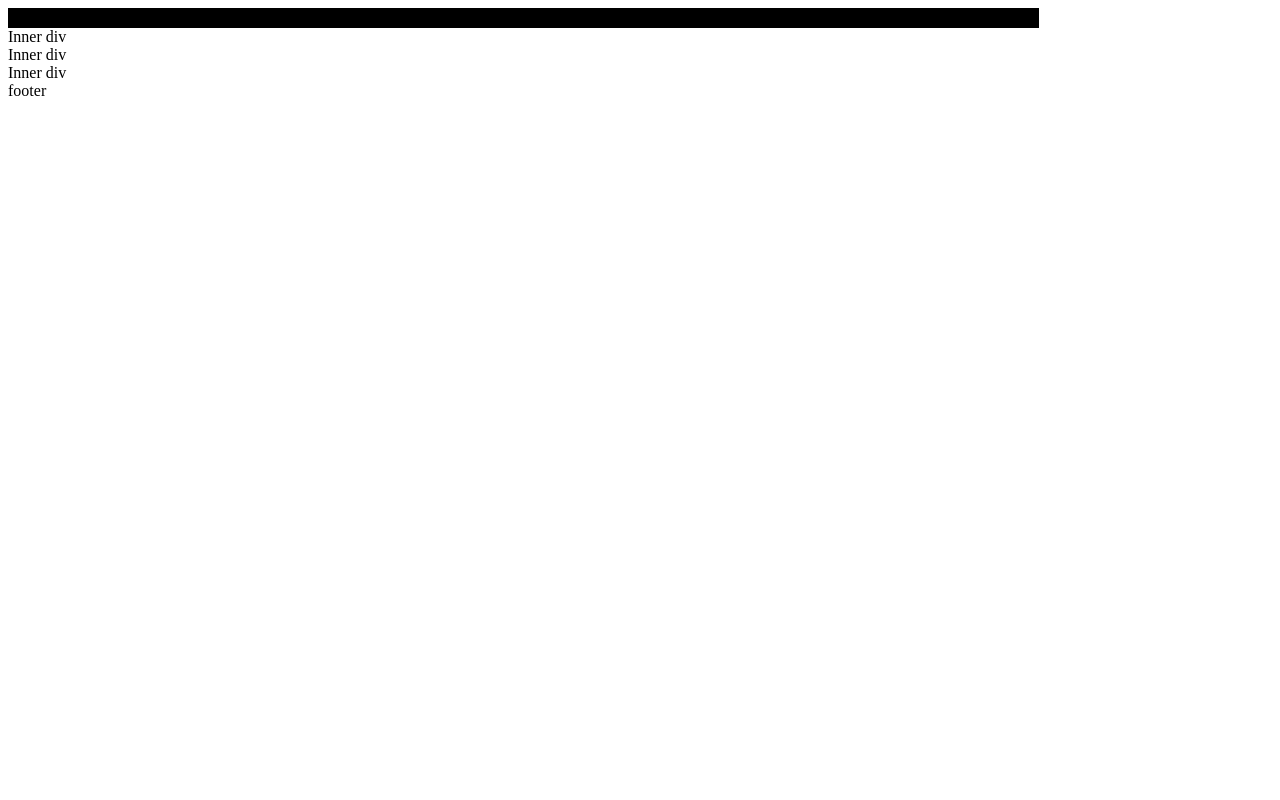
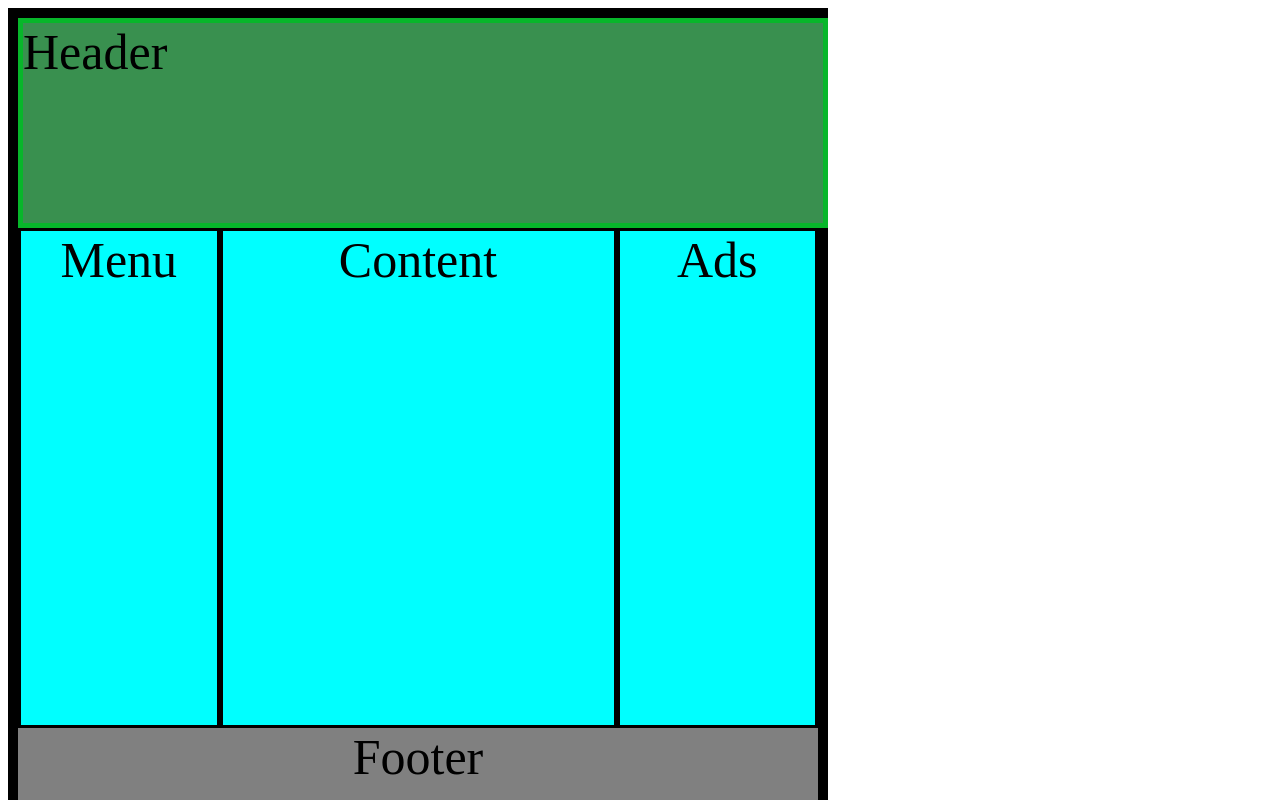
Before and after one commit to nebulamarie/nebula-content, a plain HTML site: page 10-css/assignments/flexbox/flexboxchallenge3.html in a window 1280 px wide. Shown: the top 800 px of the page. Drawn offline with Linux system fonts and the light colour scheme.

Commit message:
more flex practice complete

```diff
--- a/10-css/assignments/flexbox/flexboxchallenge3.html
+++ b/10-css/assignments/flexbox/flexboxchallenge3.html
@@ -5,52 +5,72 @@ div flexbox-container ↳ div header ↳ div flexbox-item ↳ div main ↳ div s
 
 <!DOCTYPE html>
 
-<head>
-    <div class="header">
-
-</div>
-    </head>
 
 
-        <div class="container">
-            <div>Inner div</div>
-            <div class="menu"></div>
-            <div>Inner div</div>
-            <div class="content"></div>
-            <div>Inner div</div>
-            <div class="ads"></div>
+<body>
+   <div id="container">
+        <div id="header">Header</div>
+        <div id="content-area">
+            <div id="menu">Menu</div>
+            <div id="content">Content</div>
+            <div id="ads">Ads</div>
+        </div>
+        <div id="footer">Footer</div>
     </div>
 
-    <footer>footer</footer>
+</body>
 </html>
 
 <style>
 
-.header {
-/* border */
+*{
+    color: black;
+    font-size: 50px;
+    text-align: center;
+}
+
+#container {
     display: flex;
     border: solid 10px black;
-    height: 70%;
-    width: 80%;
-    justify-content: space-between;
-/*border */
- }
-
- .container {
+    height: 1000px;
+    width: 800px;
+    flex-direction: column;
+    background-color: gray;
 
  }
 
-.footer {
-/* border */
-    position: fixed;
+ #header {
     display: flex;
-    border: solid 10px black;
-    height: 50px;
-    width: 80%;
-    bottom: 10px;
-    justify-content: space-around;
-    flex-direction: row;
-/*border */
+    border: solid 5px rgb(7, 183, 42);
+    background-color: rgb(57, 144, 79);
+    width: 100%;
+    height: 200px;
+ }
+
+ #content-area {
+    display: flex;
+    border: solid 5px rgb(120, 67, 141);
+    width: 100%;
+    height: 500px;
+    border: plum;
+    background-color: aqua;
+ }
+
+ #menu {
+    display: flexx;
+    border: solid 3px black;
+    width: 25%;
 }
 
+#ads {
+    display: flexx;
+    border: solid 3px black;
+    width: 25%;
+}
+
+#content {
+    display: flexx;
+    border: solid 3px black;
+    width: 50%;
+}
 </style>
```
Also changed, not shown: 10-css/assignments/flexbox/flexchallenge2.html (+88 -0 lines).
